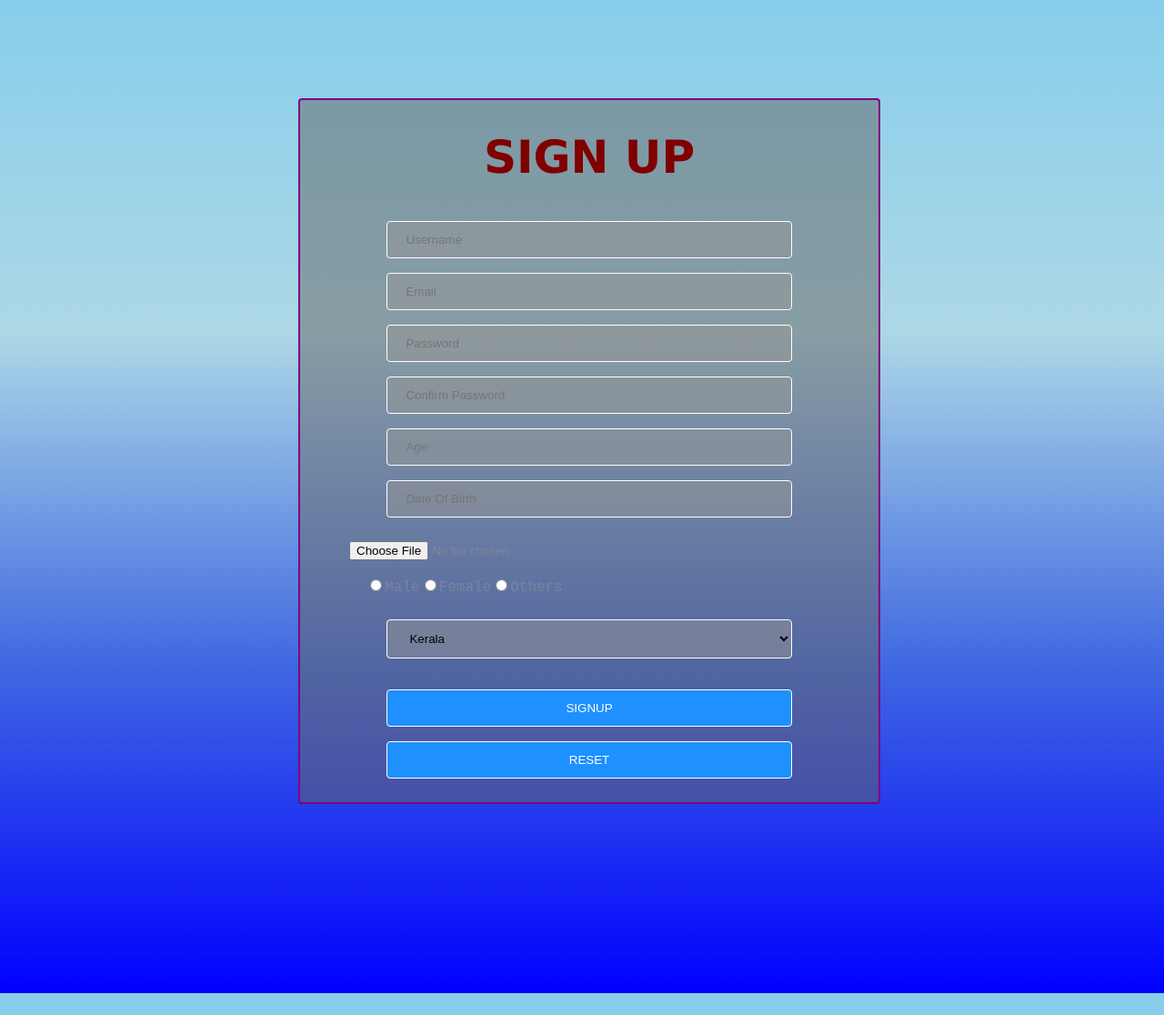
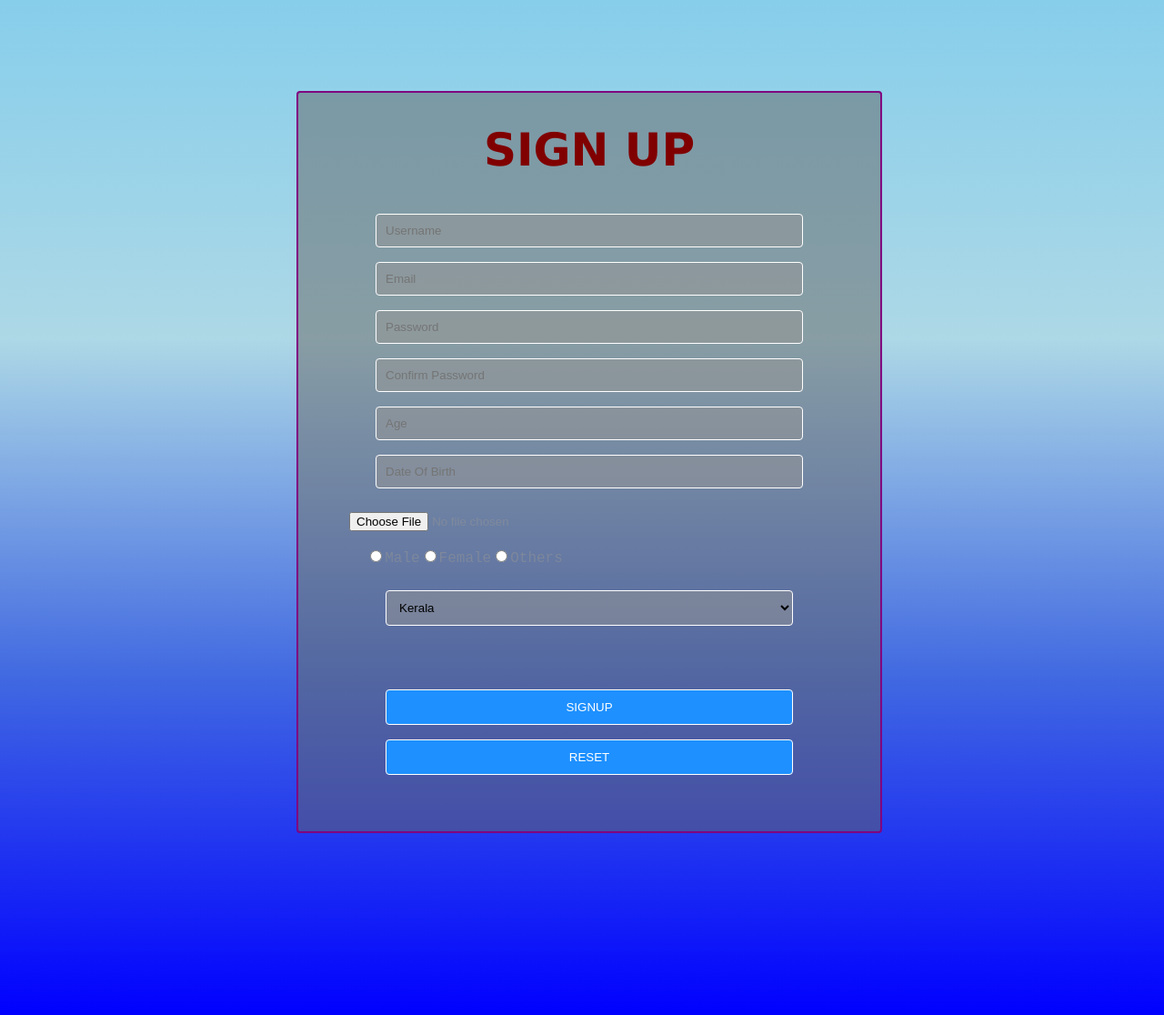
Before and after one commit to arunp007/login-and-signup-page, a Django app: page /static/html/signup.html in a window 1280 px wide. Shown: the whole page at 91% size. Before the commit the page ends 1092 px from the top, so only its background shows below. Run offline with Django 4.2, Linux system fonts and the light colour scheme.

Commit message:
version-1

```diff
--- a/loginpage/logapp/static/html/signup.html
+++ b/loginpage/logapp/static/html/signup.html
@@ -4,7 +4,7 @@
     <meta charset="UTF-8">
     <meta http-equiv="X-UA-Compatible" content="IE=edge">
     <meta name="viewport" content="width=device-width, initial-scale=1.0">
-    <title>Document</title>
+    <title>Sign Up Page</title>
     <style>
 
         /* Background Image */
@@ -19,10 +19,8 @@
         .a{
            background-color: rgba(100, 100, 100, 0.5);
            width: 50%;
-           display: inline-block;
            border: 2px solid purple;
            border-radius: 4px;
-           box-sizing: border-box;
            margin: 100px 200px 200px 200px;
         }
 
@@ -30,13 +28,10 @@
         .b{
            background-color: rgba(150, 150, 150, 0.5);
            width: 70%;
-           padding: 12px 20px;
+           padding: 10px 10px;
            margin: 8px 0;
-           display: inline-block;
            border: 1px solid white;
            border-radius: 4px;
-           box-sizing: border-box;
-           text-emphasis-color: white;
         }
 
         /* Heading Styling */
@@ -62,12 +57,11 @@
             color: white;
             background-color: dodgerblue;
             width: 70%;
-            padding: 12px 20px;
+            padding: 11px 15px;
             margin: 8px 0;
-            display: inline-block;
             border: 1px solid white;
             border-radius: 4px;
-            box-sizing: border-box;
+
 
         }
 
@@ -103,9 +97,9 @@
             <option value="1">Kerala</option>
             <option value="2">Tamil Nadu</option>
             <option value="3">Karnataka</option>
-          </select><br><br>
+          </select><br><br><br><br>
           <input class="button" type="button" value="SIGNUP"><br>
-          <input class="button" type="reset"  type="button1" value="RESET"><br><br>
+          <input class="button" type="reset"  type="button1" value="RESET"><br><br><br><br>
      </center>
      </form>
      </div>
```
Also changed, not shown: loginpage/logapp/static/css/login.css (+0 -7 lines), loginpage/logapp/static/css/signup.css (+10 -12 lines).
